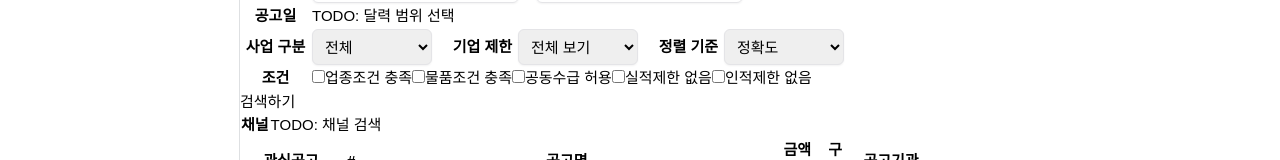
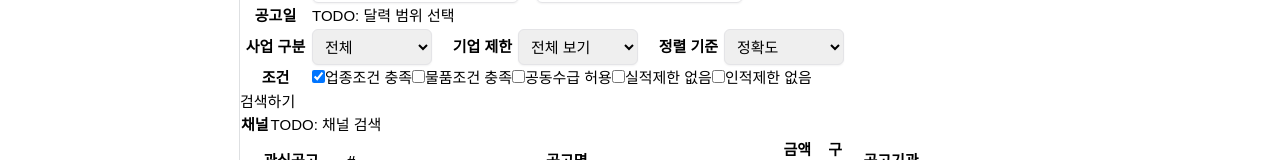
Before and after one commit to hckang80/nextjs-beginner-task, a Next.js app: page /dashboard/rfp in a window 1280 px wide. Shown: the part 285-445 px from the top of the page. Built offline with nearby package versions, Linux system fonts and the light colour scheme.

Commit message:
feat: 체크박스 요소 데이터 바인딩

```diff
--- a/app/dashboard/rfp/detailed-search.tsx
+++ b/app/dashboard/rfp/detailed-search.tsx
@@ -161,6 +161,13 @@ export function DetailedSearch() {
     businessType: "",
     ignoreType: "",
     sortType: "",
+    condition: {
+      업종조건_충족: true,
+      물품조건_충족: false,
+      공동수급_허용: false,
+      실적제한_없음: false,
+      인적제한_없음: false,
+    },
   });
 
   const [isPrivate, setIsPublic] = useState(false);
@@ -173,6 +180,18 @@ export function DetailedSearch() {
     setFormModel({
       ...formModel,
       [name]: value,
+    });
+  };
+
+  const handleCondition = (event: React.FormEvent<HTMLInputElement>) => {
+    const { name, checked } = event.currentTarget;
+
+    setFormModel({
+      ...formModel,
+      condition: {
+        ...formModel.condition,
+        [name]: checked,
+      },
     });
   };
 
@@ -319,23 +338,48 @@ export function DetailedSearch() {
             <th>조건</th>
             <td colSpan={5}>
               <label>
-                <input type="checkbox" />
+                <input
+                  type="checkbox"
+                  name="업종조건_충족"
+                  checked={formModel.condition.업종조건_충족}
+                  onChange={handleCondition}
+                />
                 업종조건 충족
               </label>
               <label>
-                <input type="checkbox" />
+                <input
+                  type="checkbox"
+                  name="물품조건_충족"
+                  checked={formModel.condition.물품조건_충족}
+                  onChange={handleCondition}
+                />
                 물품조건 충족
               </label>
               <label>
-                <input type="checkbox" />
+                <input
+                  type="checkbox"
+                  name="공동수급_허용"
+                  checked={formModel.condition.공동수급_허용}
+                  onChange={handleCondition}
+                />
                 공동수급 허용
               </label>
               <label>
-                <input type="checkbox" />
+                <input
+                  type="checkbox"
+                  name="실적제한_없음"
+                  checked={formModel.condition.실적제한_없음}
+                  onChange={handleCondition}
+                />
                 실적제한 없음
               </label>
               <label>
-                <input type="checkbox" />
+                <input
+                  type="checkbox"
+                  name="인적제한_없음"
+                  checked={formModel.condition.인적제한_없음}
+                  onChange={handleCondition}
+                />
                 인적제한 없음
               </label>
             </td>
```
